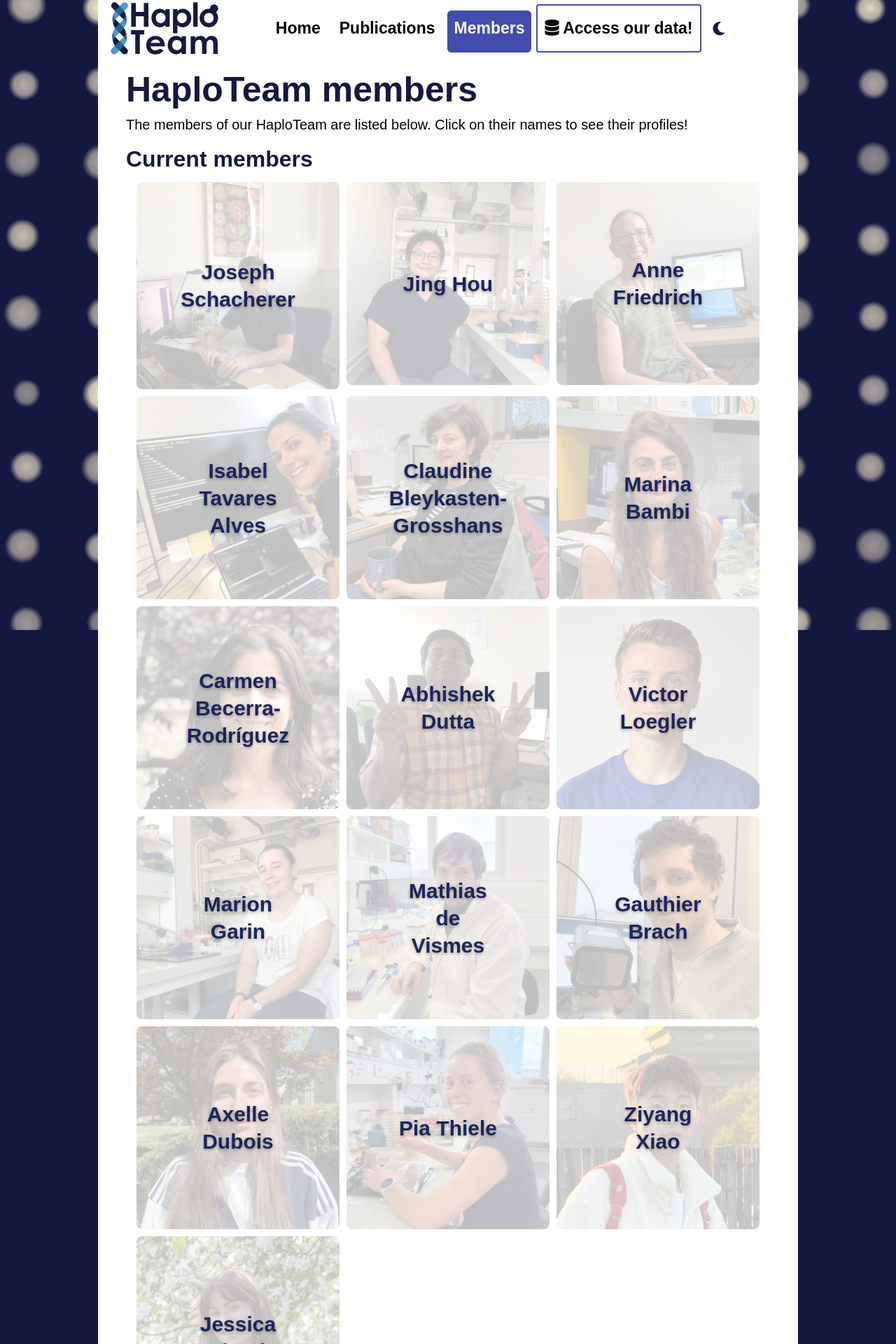
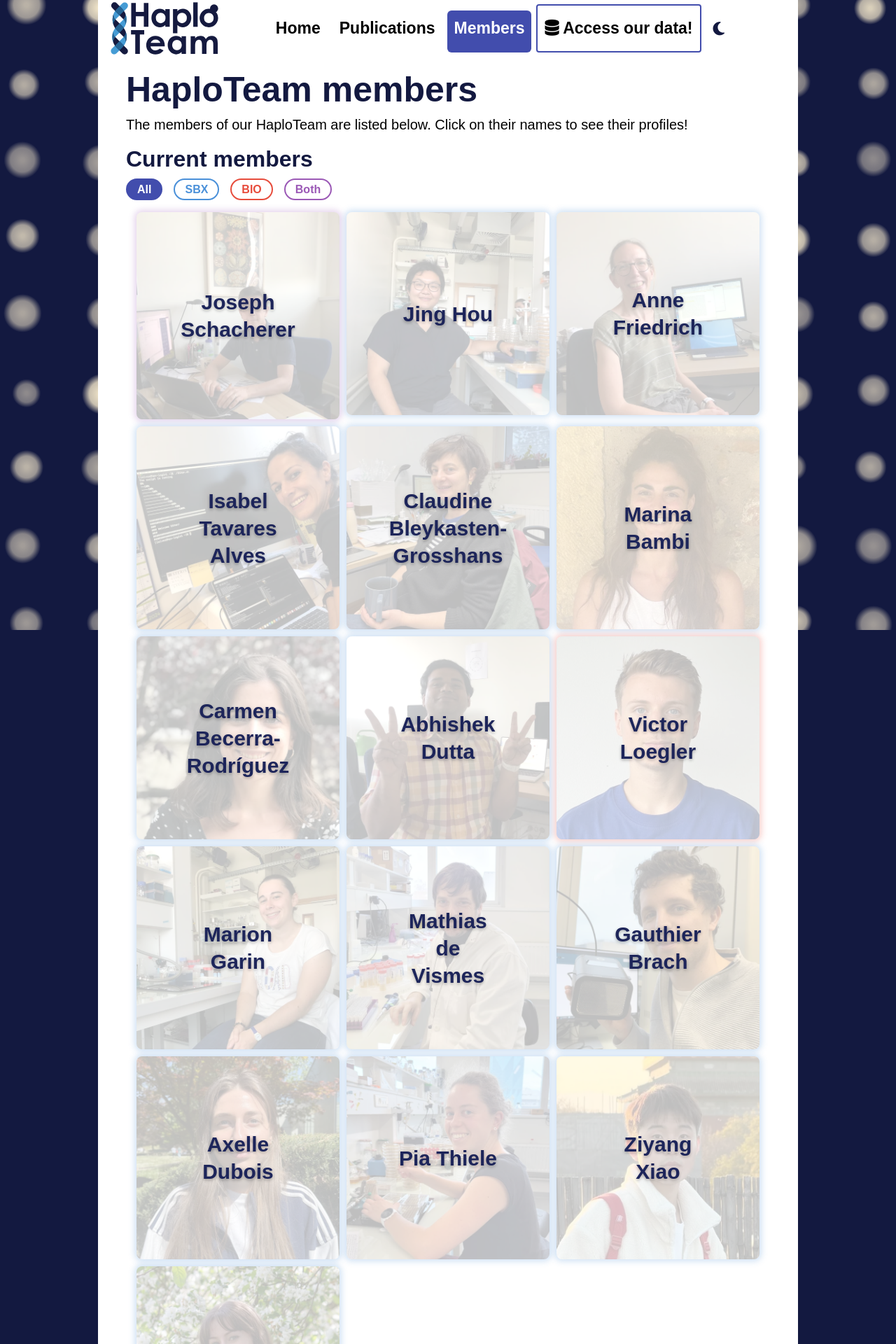
Before and after one commit to gbrach/haploteam_website, a Jekyll site: the page built from _members/index.md, in a window 1280 px wide. Shown: the top 1920 px of the page at 70% size. Built offline with Jekyll 4.4.1, drawn with Linux system fonts in a browser that asks for light colours; nearby versions of some CDN libraries; some web fonts are replaced.

Commit message:
changed marina's picture as requested

```diff
--- a/_config.yml
+++ b/_config.yml
@@ -8,7 +8,7 @@ url: https://www.haploteam.org # the base hostname & protocol for your site
 # baseurl: /haploteam/ # the subpath of your site, e.g. /blog/
 x_username: haploteam # jo_schacherer
 array: []
-show_locations: false # set to true to enable SBX/BIO halos and location filter buttons
+show_locations: true # set to true to enable SBX/BIO halos and location filter buttons
 
 # Build settings
 markdown: kramdown
--- a/css/main.scss
+++ b/css/main.scss
@@ -444,18 +444,24 @@ h3 {
 	}
 
 	// location halos — glow only, no hard ring
+	// translateZ(0) promotes each halo to its own GPU layer so the blurred
+	// shadow is rasterized once and just composited on scroll (no repaint jank)
+	.halo-sbx,
+	.halo-bio,
+	.halo-both {
+		border-radius: 8px;
+		transform: translateZ(0);
+	}
+
 	.halo-sbx {
-		border-radius: 8px;
 		box-shadow: 0 0 8px 3px rgba(74, 144, 217, 0.25); // Strasbourg: blue
 	}
 
 	.halo-bio {
-		border-radius: 8px;
 		box-shadow: 0 0 8px 3px rgba(231, 76, 60, 0.25); // Bilbao: red
 	}
 
 	.halo-both {
-		border-radius: 8px;
 		box-shadow: 0 0 8px 3px rgba(155, 89, 182, 0.25); // both: purple
 	}
 
```
Also changed, not shown: assets/haploteam_pictures/members/bambi.webp.
